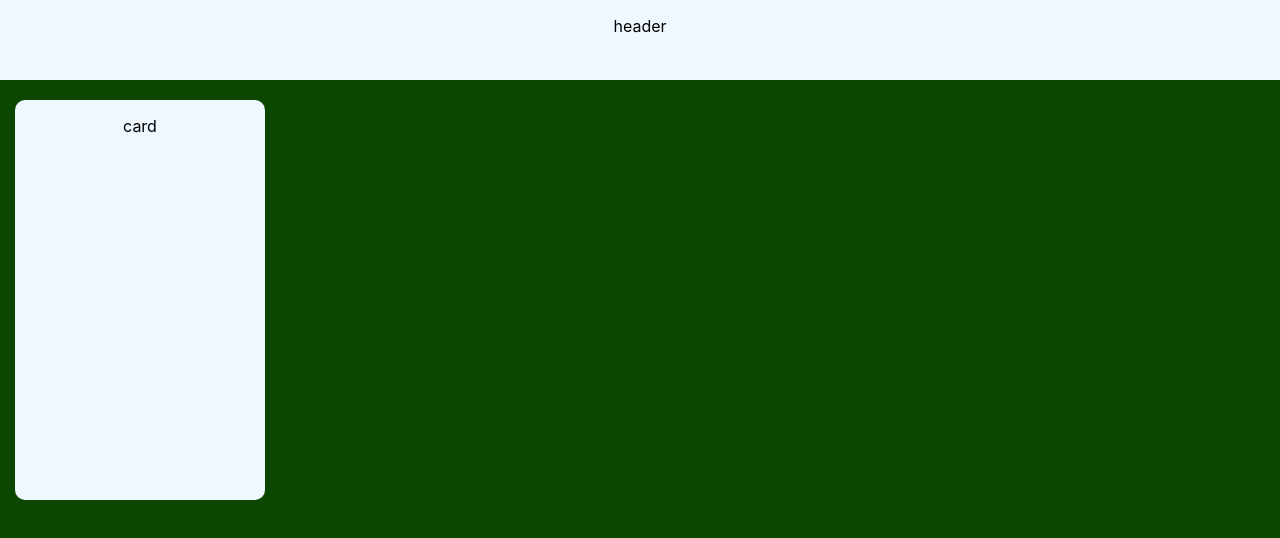
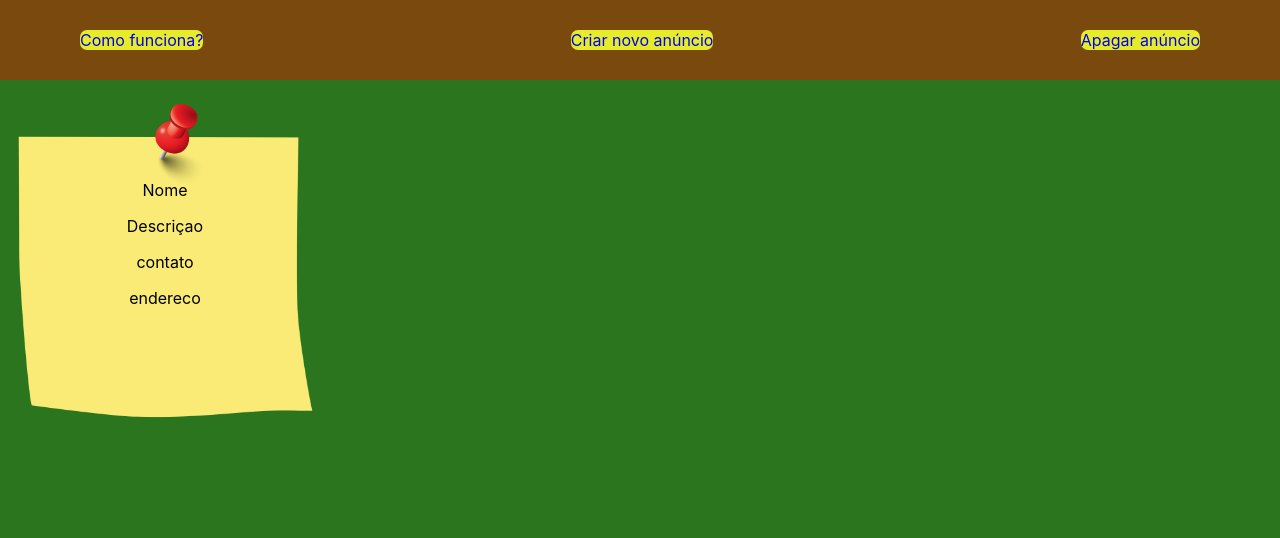
Before and after one commit to williamguilhermesouza/MuralSolidarioFrontend, a React (Create React App) app: page / in a window 1280 px wide. Shown: the top 538 px of the page. Built offline with nearby package versions, Linux system fonts and the light colour scheme.

Commit message:
working on design

```diff
--- a/src/App.css
+++ b/src/App.css
@@ -3,6 +3,6 @@
   position: absolute;
   width: 100%;
   height: 100%;
-  background-color: #0b4701;
+  background-color: #2c751f;
 
 }
--- a/src/components/Card/index.js
+++ b/src/components/Card/index.js
@@ -3,7 +3,12 @@ import './style.css';
 export default function Card() {
     return(
         <div className="card">
-            <p>card</p>
+            <div className="content">
+                <p>Nome</p>
+                <p>Descriçao</p>
+                <p>contato</p>
+                <p>endereco</p>
+            </div>
         </div>
     );
 };
--- a/src/components/Card/style.css
+++ b/src/components/Card/style.css
@@ -1,7 +1,12 @@
 .card {
-    background-color: aliceblue;
-    width: 250px;
-    height: 400px;
-    border-radius: 10px;
+    background-image: url('../../assets/postit.png');
+    background-position: center;
+    background-size: cover;
+    width: 300px;
+    height: 320px;
     margin: 0 15px 0 15px;
 }
+
+.content {
+    margin-top: 80px;
+}
--- a/src/components/Header/index.js
+++ b/src/components/Header/index.js
@@ -2,8 +2,10 @@ import './style.css';
 
 export default function Header() {
     return(
-        <div className="header">
-            <p>header</p>
-        </div>
+        <nav className="header">
+            <a href="#">Como funciona?</a>
+            <a href="#">Criar novo anúncio</a>
+            <a href="#">Apagar anúncio</a>
+        </nav>
     );
 };
--- a/src/components/Header/style.css
+++ b/src/components/Header/style.css
@@ -1,5 +1,16 @@
 .header {
-    background-color: aliceblue;
+    background-color: #7a490d;
+    display: flex;
+    justify-content: space-between;
     height: 80px;
     margin-bottom: 20px;
+    padding: 0 50px 0 50px;
 }
+
+.header a {
+    text-decoration: none;
+    margin: 30px;
+    background-color: #e6ed28;
+    border-radius: 7px;
+    padding-bottom: 9px;
+}
```
Also changed, not shown: src/assets/postit.png (added), 1 other file (tests, documents, lock files or other folders).
